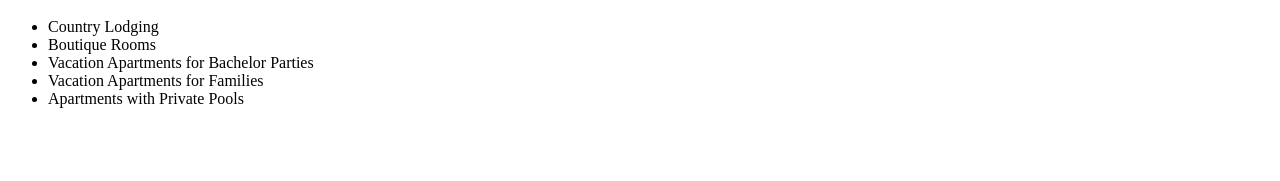
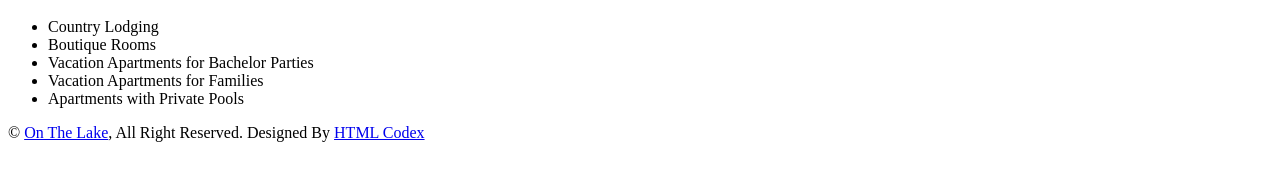
Before and after one commit to Roee1997/AWSnewHotel, a plain HTML site: page footer.html in a window 1280 px wide. Shown: the part 307-488 px from the top of the page. Drawn offline with Linux system fonts and the light colour scheme.

Commit message:
Update footer.html

```diff
--- a/footer.html
+++ b/footer.html
@@ -67,5 +67,17 @@
             </div>
         </div>
     </div>
+    <div class="container">
+        <div class="copyright">
+            <div class="row">
+                <div class="col-md-6 text-center text-md-start mb-3 mb-md-0">
+                    &copy; <a class="border-bottom" href="#">On The Lake</a>, All Right Reserved.
+
+                    <!--/*** This template is free as long as you keep the footer author’s credit link/attribution link/backlink. If you'd like to use the template without the footer author’s credit link/attribution link/backlink, you can purchase the Credit Removal License from "https://htmlcodex.com/credit-removal". Thank you for your support. ***/-->
+                    Designed By <a class="border-bottom" href="https://htmlcodex.com">HTML Codex</a>
+                </div>
+            </div>
+        </div>
+    </div>
 </div>
 <body></body>
```
